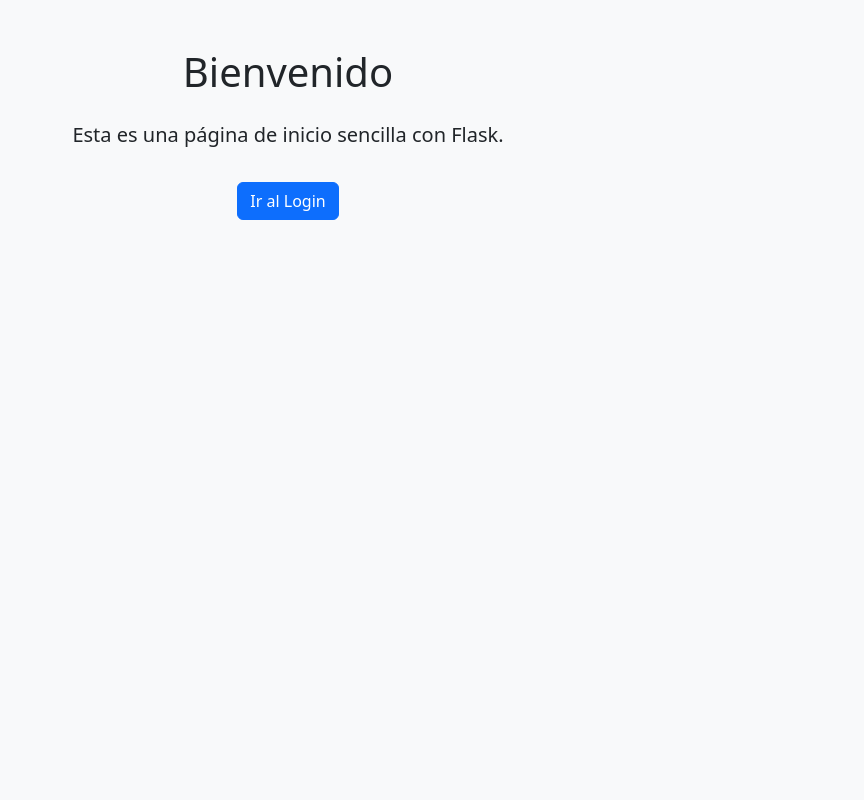
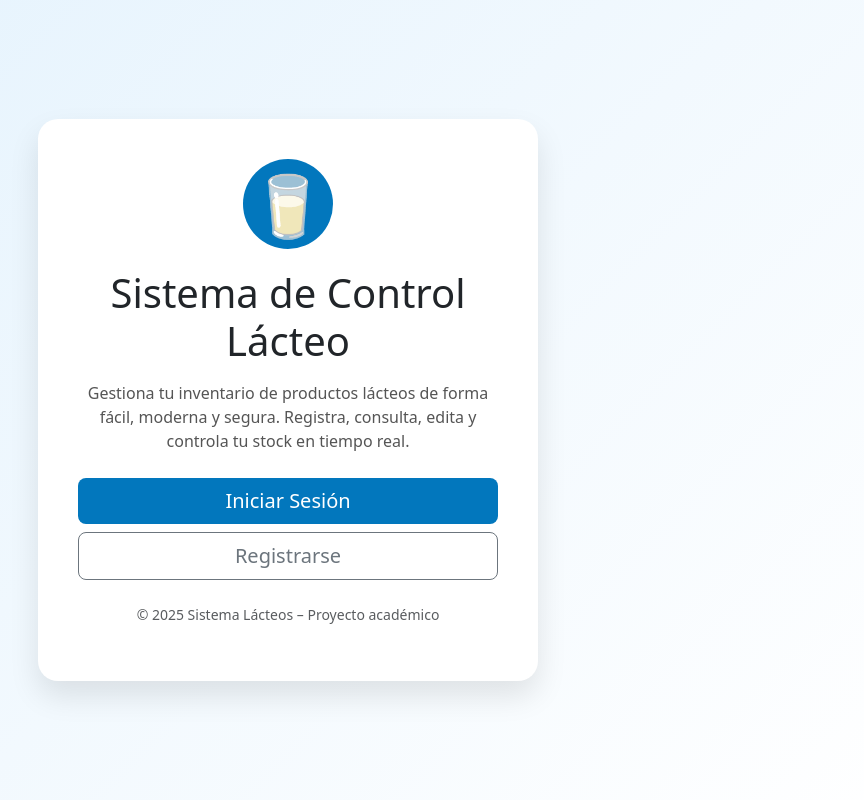
Before and after one commit to AnSuCa/PROYECTO, a Flask app: page / in a window 1280 px wide. Shown: the whole page, without its empty margins (352-1216 px from the left). Run offline with Flask 3, Linux system fonts and the light colour scheme; parts of the project's set-up code (start-up, migrations or seed data) failed here and were passed over.

Commit message:
Adicionar registro de usuarios

```diff
--- a/pagina web/app.py
+++ b/pagina web/app.py
@@ -74,7 +74,10 @@ def get_db_connection():
 # Página principal
 @app.route('/')
 def home():
+    if 'idusuario' in session:
+        return redirect(url_for('user'))
     return render_template('index.html')
+
 
 # Dashboard de usuario
 @app.route('/user')
@@ -86,11 +89,21 @@ def user():
         conn = get_db_connection()
         cursor = conn.cursor()
 
-        # Productos
+        # Productos + unidad de medida
         cursor.execute("""
-            SELECT IDPRODUCTO, NOMBRE, DESCRIPCION, ACTIVO, CANTIDAD
-            FROM PRODUCTO
-            ORDER BY IDPRODUCTO
+            SELECT
+                P.IDPRODUCTO,      -- 0
+                P.NOMBRE,          -- 1
+                P.DESCRIPCION,     -- 2
+                P.ACTIVO,          -- 3
+                P.CANTIDAD,        -- 4
+                U.NOMBRE,          -- 5 nombre unidad
+                U.SIMBOLO,         -- 6 símbolo unidad
+                P.IDUNIDAD         -- 7 idunidad
+            FROM PRODUCTO P
+            JOIN UNIDADMEDIDA U
+                ON P.IDUNIDAD = U.IDUNIDAD
+            ORDER BY P.IDPRODUCTO
         """)
         productos = cursor.fetchall()
 
@@ -102,7 +115,7 @@ def user():
         """)
         categorias = cursor.fetchall()
 
-        # Unidades
+        # Unidades (para los selects)
         cursor.execute("""
             SELECT IDUNIDAD, NOMBRE, SIMBOLO
             FROM UNIDADMEDIDA
@@ -131,6 +144,7 @@ def user():
         unidades=unidades,
         nombre=session.get('nombre')
     )
+
 
 # Registro de usuarios
 @app.route('/register', methods=['GET', 'POST'])
@@ -370,7 +384,8 @@ def actualizar_producto():
     idproducto = request.form.get('idproducto')
     nombre = request.form.get('nombre')
     descripcion = request.form.get('descripcion')
-    cantidad = request.form.get('cantidad')  # nuevo
+    cantidad = request.form.get('cantidad')
+    idunidad = request.form.get('idunidad')  # 👈 nuevo
 
     try:
         conn = get_db_connection()
@@ -380,9 +395,10 @@ def actualizar_producto():
             UPDATE PRODUCTO
             SET NOMBRE = :1,
                 DESCRIPCION = :2,
-                CANTIDAD = :3
-            WHERE IDPRODUCTO = :4
-        """, (nombre, descripcion, cantidad, idproducto))
+                CANTIDAD = :3,
+                IDUNIDAD = :4
+            WHERE IDPRODUCTO = :5
+        """, (nombre, descripcion, cantidad, idunidad, idproducto))
 
         conn.commit()
         cursor.close()
@@ -392,7 +408,6 @@ def actualizar_producto():
     except Exception as e:
         print("Error actualizando producto:", e)
         return f"Error al actualizar producto: {e}"
-
 
 # Eliminar producto desde el dashboard
 @app.route('/producto/eliminar', methods=['POST'])
--- a/pagina web/templates/index.html
+++ b/pagina web/templates/index.html
@@ -1,26 +1,91 @@
 <!DOCTYPE html>
 <html lang="es">
 <head>
-    <meta charset="UTF-8">
-    <meta name="viewport" content="width=device-width, initial-scale=1.0">
-    <title>Inicio</title>
+  <meta charset="UTF-8">
+  <title>Sistema Lácteos</title>
 
-    <!-- Bootstrap opcional -->
-    <link rel="stylesheet" href="https://cdn.jsdelivr.net/npm/bootstrap@5.3.0/dist/css/bootstrap.min.css">
+  <meta name="viewport" content="width=device-width, initial-scale=1">
+
+  <!-- Bootstrap -->
+  <link rel="stylesheet" href="https://cdn.jsdelivr.net/npm/bootstrap@5.3.0/dist/css/bootstrap.min.css">
+
+  <style>
+    body {
+      margin: 0;
+      min-height: 100vh;
+      background: linear-gradient(135deg, #e3f2fd, #ffffff);
+      display: flex;
+      align-items: center;
+      justify-content: center;
+      font-family: system-ui, -apple-system, BlinkMacSystemFont, "Segoe UI", sans-serif;
+    }
+
+    .home-card {
+      background: white;
+      padding: 40px;
+      border-radius: 20px;
+      max-width: 500px;
+      text-align: center;
+      box-shadow: 0 15px 30px rgba(0,0,0,0.1);
+    }
+
+    .icono-lacteo {
+      font-size: 60px;
+      background: #0277bd;
+      color: white;
+      width: 90px;
+      height: 90px;
+      border-radius: 50%;
+      display: flex;
+      align-items: center;
+      justify-content: center;
+      margin: 0 auto 20px auto;
+    }
+
+    .btn-lacteos {
+      background-color: #0277bd;
+      border: none;
+    }
+
+    .btn-lacteos:hover {
+      background-color: #015a8c;
+    }
+
+    .descripcion {
+      font-size: 1rem;
+      color: #555;
+      margin-bottom: 25px;
+    }
+  </style>
 </head>
+<body>
 
-<body class="bg-light">
+  <div class="home-card">
+    <div class="icono-lacteo">
+      🥛
+    </div>
 
-    <div class="container text-center mt-5">
+    <h1 class="mb-3">Sistema de Control Lácteo</h1>
 
-        <h1 class="mb-4">Bienvenido</h1>
+    <p class="descripcion">
+      Gestiona tu inventario de productos lácteos de forma fácil, moderna y segura.
+      Registra, consulta, edita y controla tu stock en tiempo real.
+    </p>
 
-        <p class="lead">
-            Esta es una página de inicio sencilla con Flask.
-        </p>
-<a href="/login" class="btn btn-primary mt-3">Ir al Login</a>
+    <div class="d-grid gap-2">
+      <a href="{{ url_for('login') }}" class="btn btn-lacteos text-white btn-lg">
+        Iniciar Sesión
+      </a>
 
+      <a href="{{ url_for('register') }}" class="btn btn-outline-secondary btn-lg">
+        Registrarse
+      </a>
     </div>
+
+    <p class="mt-4 text-muted small">
+      © 2025 Sistema Lácteos – Proyecto académico
+    </p>
+  </div>
 
 </body>
 </html>
```
